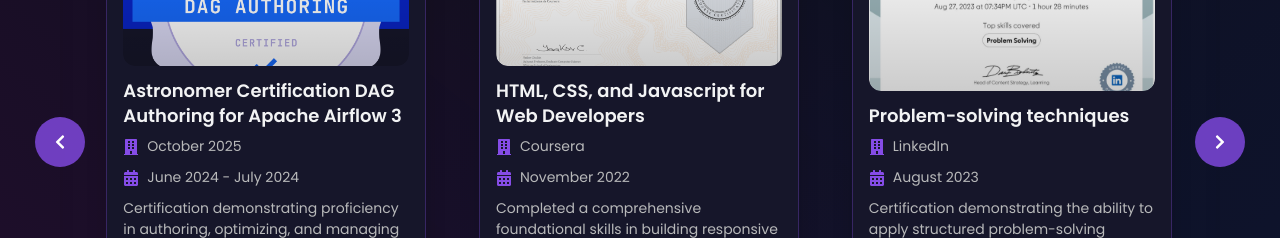
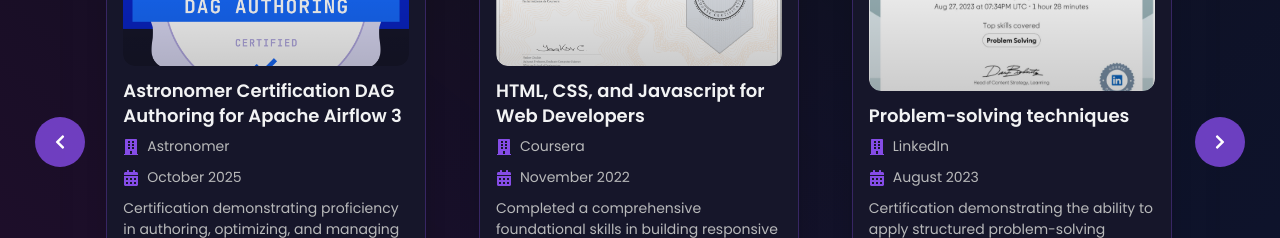
Before and after one commit to NajouaBentaher/portfolio, a React (Create React App) app: page / in a window 1280 px wide. Shown: the part 6840-7078 px from the top of the page. Built offline with nearby package versions, Linux system fonts and the light colour scheme.

Commit message:
Update constants.js

```diff
--- a/src/data/constants.js
+++ b/src/data/constants.js
@@ -276,8 +276,8 @@
   {
     id: 6,
     title: "Astronomer Certification DAG Authoring for Apache Airflow 3",
-    issuer: "October 2025",
-    date: "June 2024 - July 2024",
+    issuer: "Astronomer",
+    date: "October 2025",
     description: "Certification demonstrating proficiency in authoring, optimizing, and managing Airflow DAGs using best practices for scalable and reliable workflow orchestration.",
     img: "blob.png",
   },
```
